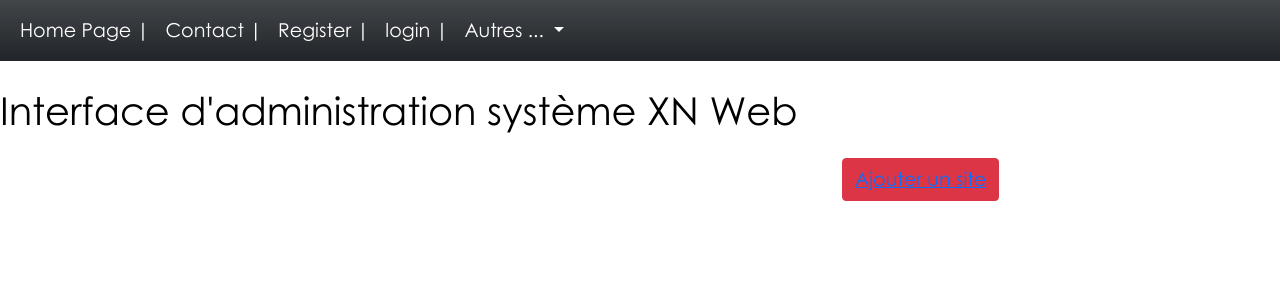
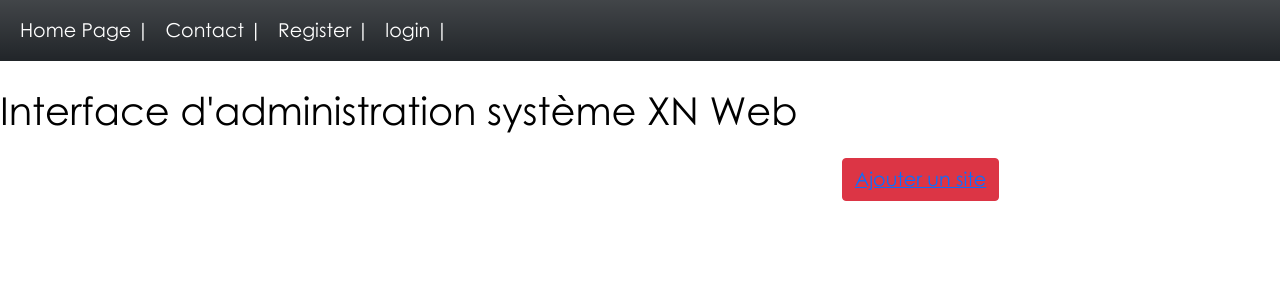
Before and after one commit to XavierNormandiere/xnWebV6, a Symfony app: template templates/admin/admin.html.twig in a window 1280 px wide. Shown: the top 300 px of the page. Run offline with Twig, Linux system fonts and the light colour scheme; the template is opened without the code that fills it, so the values that code supplies are empty; some libraries are stand-ins or nearby versions.

Commit message:
MaJ navbare

```diff
--- a/templates/inc/nav.html.twig
+++ b/templates/inc/nav.html.twig
@@ -32,16 +32,7 @@
                     </li>
                 {% endif %}
                 {% endif %}
-                <li class="nav-item dropdown">
-                    <a class="nav-link dropdown-toggle text-white" href="#" id="navbarDropdownMenuLink" role="button" data-bs-toggle="dropdown" aria-expanded="false">
-                        Autres ...
-                    </a>
-                    <ul class="dropdown-menu" aria-labelledby="navbarDropdownMenuLink">
-                        <li><a class="dropdown-item" href="#">Action</a></li>
-                        <li><a class="dropdown-item" href="#">Another action</a></li>
-                        <li><a class="dropdown-item" href="#">Something else here</a></li>
-                    </ul>
-                </li>
+
             </ul>
         </div>
     </div>
```
